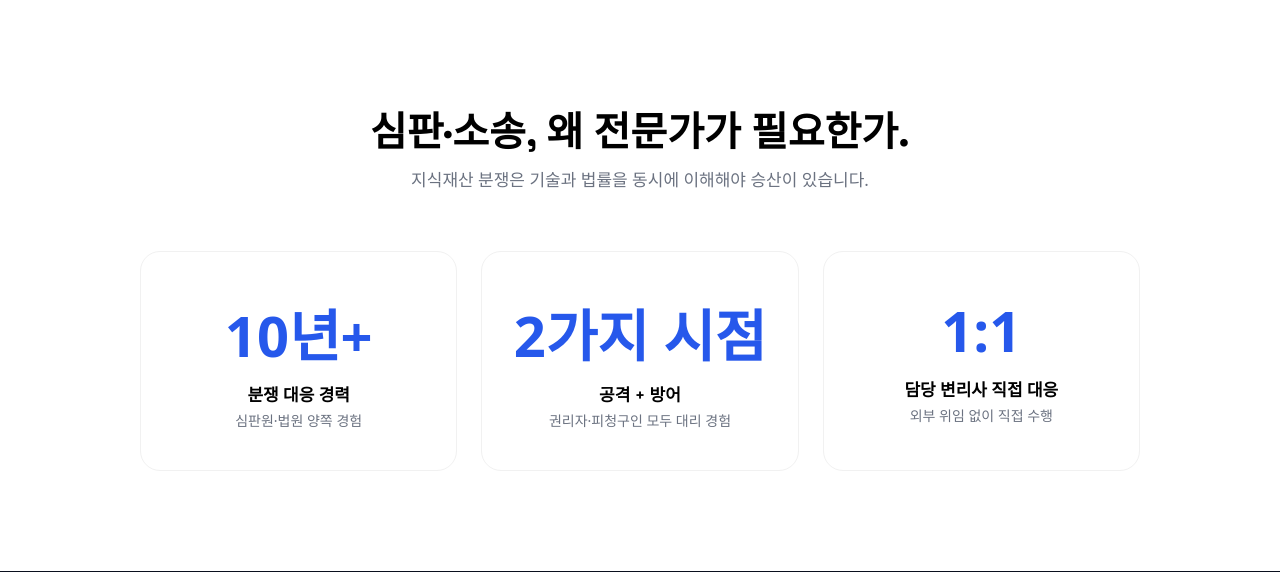
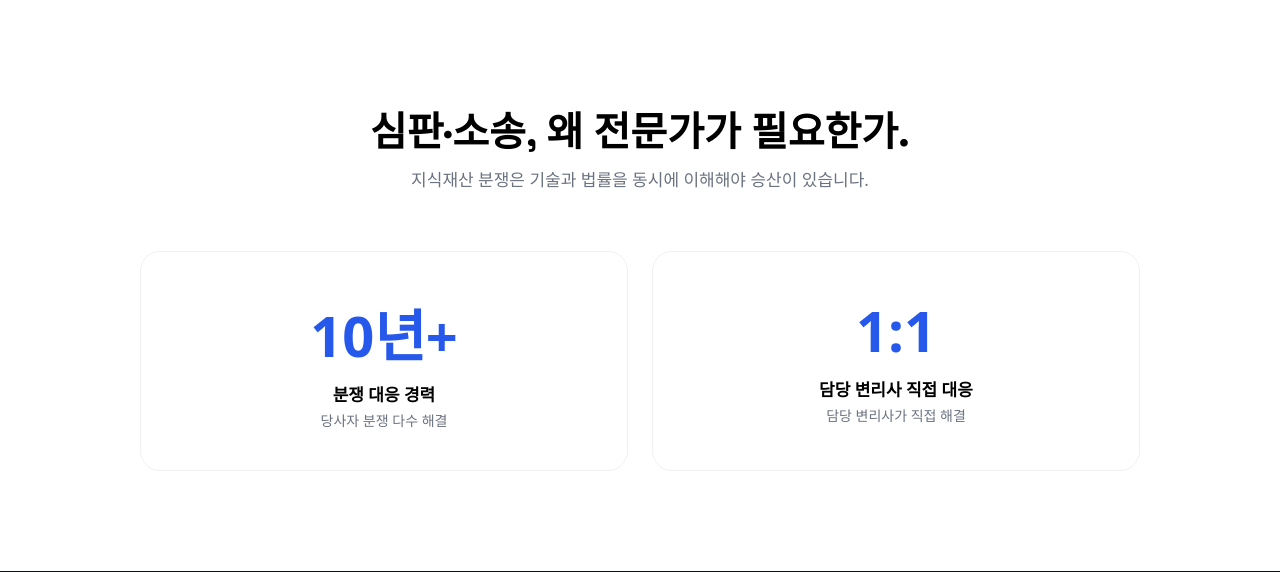
Before and after one commit to githuh2/aidip-pages, a PHP site: page /tribunal/ in a window 1280 px wide. Shown: the part 800-1372 px from the top of the page. Run offline with PHP 8.4, Linux system fonts and the light colour scheme; some web fonts are replaced.

Commit message:
update: 심판/소송 페이지 strengths 문구 수정
- 심판원·법원 양쪽 경험 → 당사자 분쟁 다수 해결
- 외부 위임 없이 직접 수행 → 담당 변리사가 직접 해결
- 불필요한 중간 카드 제거

Co-Authored-By: Claude Opus 4.6 (1M context) <noreply@anthropic.com>

```diff
--- a/style.css
+++ b/style.css
@@ -595,6 +595,7 @@ h1, h2, h3,
 .strength-label { font-size: 17px; font-weight: 600; margin-top: 8px; }
 .strength-sub { font-size: 14px; color: var(--gray-500); margin-top: 4px; }
 
+
 /* ═══════════════════════════════════════════
    INSIGHT (dark section, subpages)
    ═══════════════════════════════════════════ */
--- a/tribunal/index.html
+++ b/tribunal/index.html
@@ -82,17 +82,12 @@
       <div class="strength-card reveal d1">
         <div class="strength-num" data-count="10" data-suffix="년+">0</div>
         <div class="strength-label">분쟁 대응 경력</div>
-        <div class="strength-sub">심판원·법원 양쪽 경험</div>
-      </div>
-      <div class="strength-card reveal d2">
-        <div class="strength-num" data-count="2" data-suffix="가지 시점">0</div>
-        <div class="strength-label">공격 + 방어</div>
-        <div class="strength-sub">권리자·피청구인 모두 대리 경험</div>
+        <div class="strength-sub">당사자 분쟁 다수 해결</div>
       </div>
       <div class="strength-card reveal d3">
         <div class="strength-num" data-count="1" data-suffix=":1">0</div>
         <div class="strength-label">담당 변리사 직접 대응</div>
-        <div class="strength-sub">외부 위임 없이 직접 수행</div>
+        <div class="strength-sub">담당 변리사가 직접 해결</div>
       </div>
     </div>
   </div>
```
